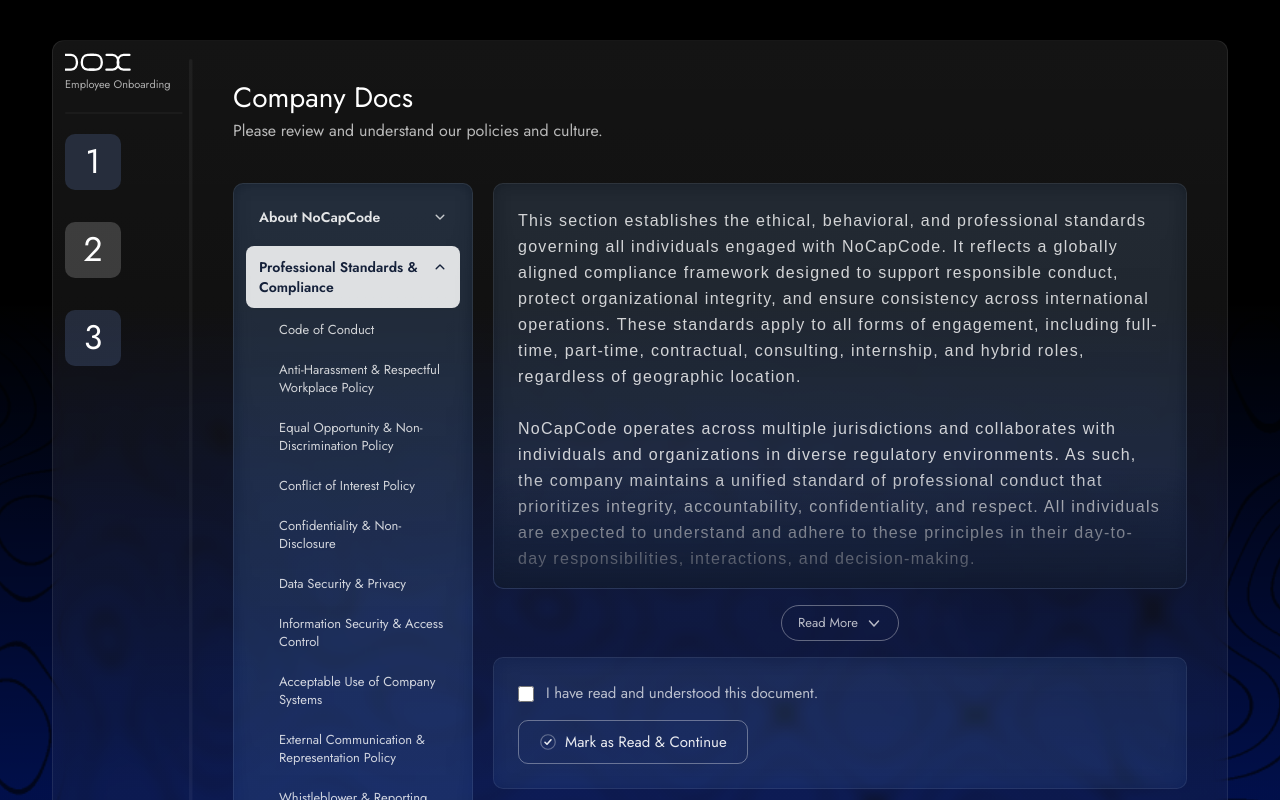
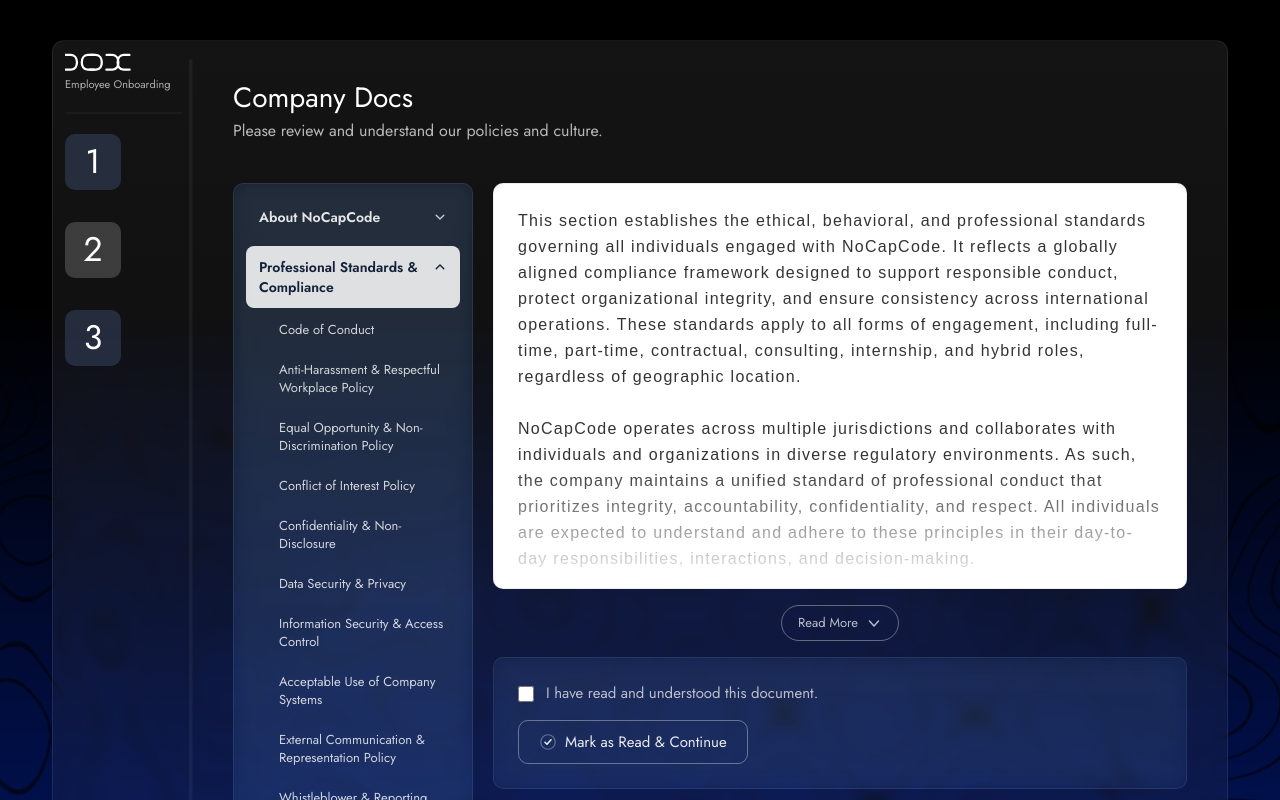
Before and after one commit to NoCapCode-tm/Dox, a React (Vite) app: page /company-docs in a window 1280 px wide. Both pictures are taken after a click on the button "Professional Standards & Compliance". Shown: the top 800 px of the page. Built offline with nearby package versions, Linux system fonts and the light colour scheme; a web font is replaced by a local one.

Commit message:
style(companydocs):change content container

```diff
--- a/src/pages/CompanyDocs.jsx
+++ b/src/pages/CompanyDocs.jsx
@@ -68,6 +68,7 @@
 
     return (
         <div className="relative min-h-screen w-full overflow-hidden font-[jost] text-white" style={{ background: '#000' }}>
+            {/* Background */}
             <div className="absolute inset-0 z-0">
                 <div
                     className="absolute top-0 left-0 h-full w-1/2"
@@ -86,6 +87,7 @@
                 />
             </div>
 
+            {/* Background Overlay */}
             <div
                 className="absolute inset-0 z-0"
                 style={{
@@ -99,6 +101,7 @@
                 }}
             />
 
+            {/* Blue Gradient Overlay */}
             <div
                 className="absolute inset-0 z-0"
                 style={{
@@ -108,6 +111,7 @@
                 }}
             />
 
+            {/* Main Content */}
             <div className="relative z-10 mx-auto w-full max-w-[1240px] px-4 py-8 md:px-8 md:py-10">
                 <div
                     className="relative overflow-hidden rounded-[12px] border border-white/8"
@@ -118,8 +122,10 @@
                         WebkitBackdropFilter: 'blur(8px)',
                     }}
                 >
+                    {/* Sidebar and Content Layout */}
                     <div className="grid min-h-[760px] grid-cols-1 md:grid-cols-[140px_1fr]">
                         <aside className="relative p-4 md:p-3">
+                            {/* Sidebar */}
                             <div className="pointer-events-none absolute right-0 top-[18px] bottom-[18px] hidden items-stretch md:flex">
                                 <VerticalDivider />
                             </div>
@@ -143,6 +149,7 @@
                                     Please review and understand our policies and culture.
                                 </p>
 
+                                {/* Document and Acknowledgement Area */}
                                 <div className="mt-10 grid grid-cols-1 gap-4 lg:grid-cols-[240px_1fr] lg:gap-5">
                                     <nav
                                         className="rounded-[10px] border border-white/8 p-3"
@@ -168,6 +175,7 @@
                                             onExpanded={() => setHasOpenedLongContent(true)}
                                         />
 
+                                        {/* Acknowledgement Panel */}
                                         <section
                                             className="rounded-[10px] border border-white/8 p-4 md:p-6"
                                             style={{
@@ -199,6 +207,7 @@
                                     </div>
                                 </div>
 
+                                {/* Footer Actions */}
                                 <div className="mt-8 flex items-center justify-between">
                                     <button
                                         type="button"
@@ -257,14 +266,17 @@
 
     return (
         <div className="space-y-2">
+            {/* Document Card */}
             <article
                 className="rounded-[10px] border border-white/8 transition-all duration-300 relative"
                 style={{
-                    background: 'rgba(46, 109, 194, 0.1)',
+                    background: '#ffffff',
+                    borderColor: 'rgba(15, 23, 42, 0.08)',
                     backdropFilter: 'blur(10px)',
                     WebkitBackdropFilter: 'blur(10px)',
                 }}
             >
+                {/* Scrollable Content */}
                 <div
                     style={{
                         position: 'relative',
@@ -274,18 +286,20 @@
                 >
                     <p
                         ref={contentRef}
-                        className="p-4 md:p-6 text-[15px] leading-[24px] tracking-[0.08em] text-white/80 md:text-[16px] md:leading-[26px] transition-all duration-300"
+                        className="p-4 md:p-6 text-[15px] leading-[24px] tracking-[0.08em] text-black/80 md:text-[16px] md:leading-[26px] transition-all duration-300"
                         style={{
                             minHeight: isExpanded ? 'auto' : '404px',
                             margin: 0,
                             whiteSpace: 'pre-line',
                             fontFamily: 'Arial, sans-serif',
+
                         }}
                     >
                         {content}
                     </p>
                 </div>
 
+                {/* Fade Overlay */}
                 {isOverflowing && !isExpanded && (
                     <div
                         style={{
@@ -294,7 +308,7 @@
                             left: 0,
                             right: 0,
                             height: '120px',
-                            background: 'linear-gradient(to bottom, rgba(46, 109, 194, 0) 0%, rgba(15, 23, 42, 0.8) 100%)',
+                            background: 'linear-gradient(to bottom, rgba(255, 255, 255, 0) 0%, rgba(255, 255, 255, 1) 100%)',
                             pointerEvents: 'none',
                             borderRadius: '0 0 10px 10px',
                         }}
@@ -302,6 +316,7 @@
                 )}
             </article>
 
+            {/* Expand Toggle */}
             {isOverflowing && (
                 <div className="flex items-center justify-center pt-2">
                     <button
```
